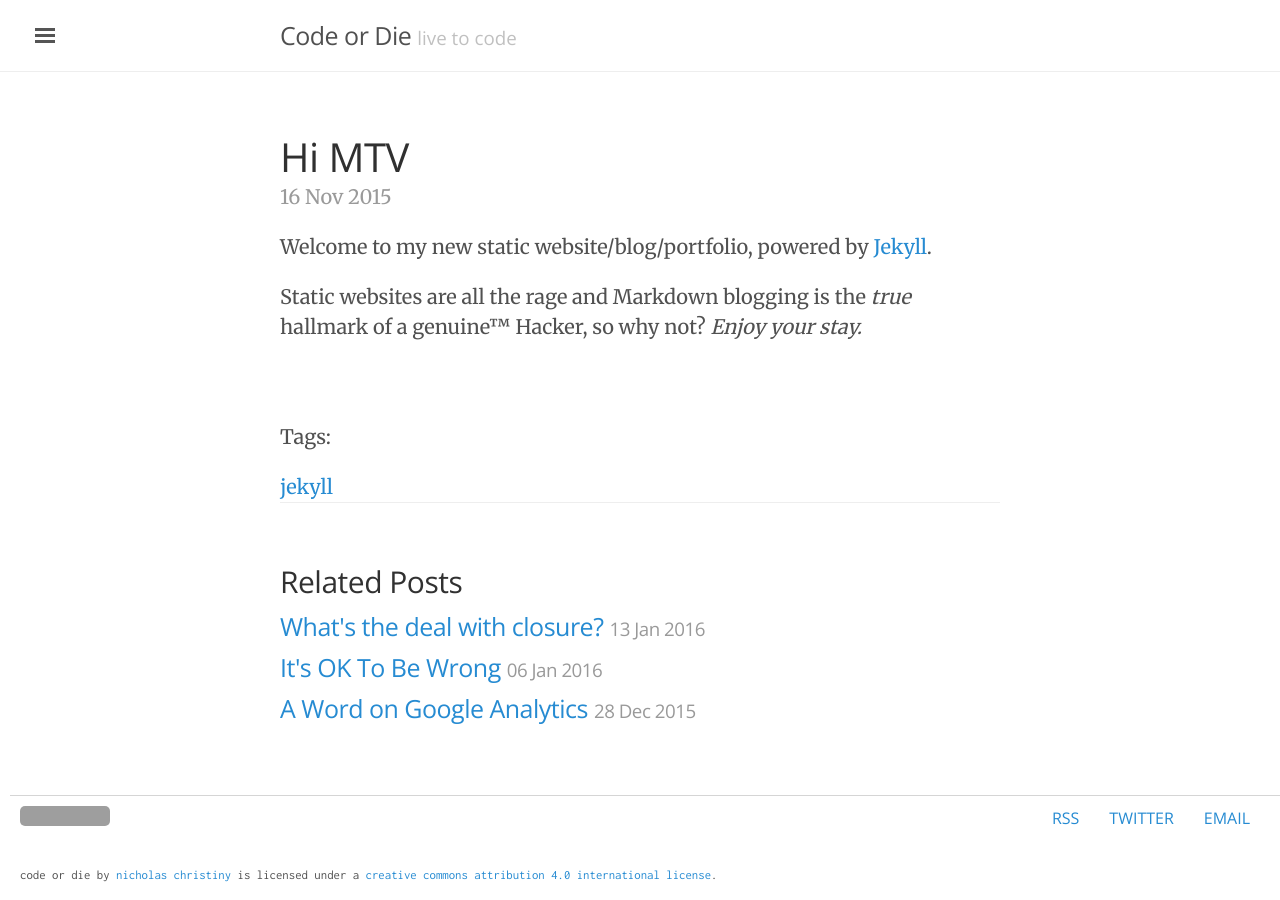
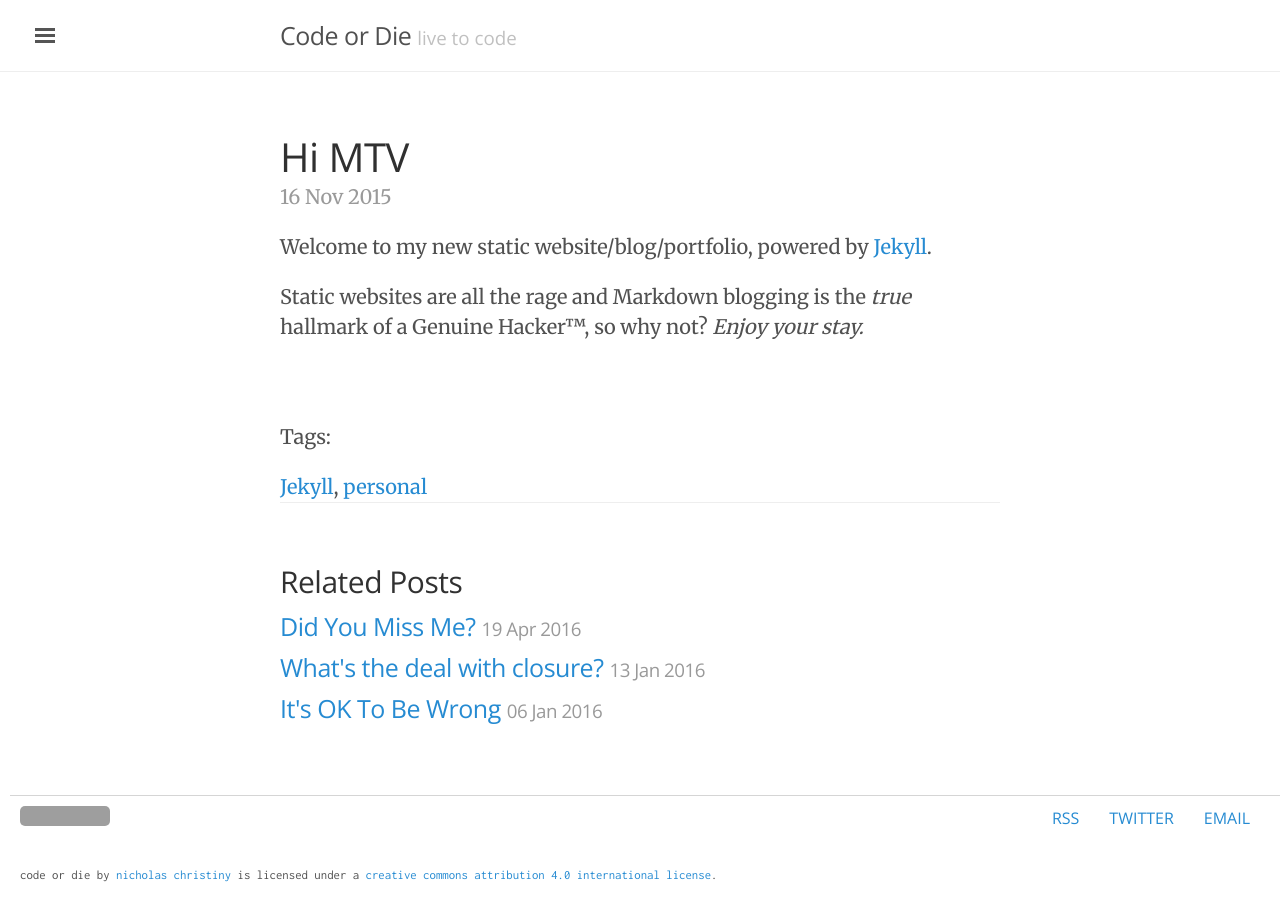
Before and after one commit to nchristiny/nchristiny.github.io, a Jekyll site: the page built from _posts/2015-11-16-welcome-to-my-site.md, in a window 1280 px wide. Built offline with Jekyll 4.4.1, drawn with Linux system fonts in a browser that asks for light colours; some of the changed lines change nothing that is shown; grey boxes are pictures that could not be loaded.

Commit message:
Add new post

```diff
--- a/_posts/2015-11-16-welcome-to-my-site.md
+++ b/_posts/2015-11-16-welcome-to-my-site.md
@@ -3,8 +3,9 @@
 title: "Hi MTV"
 date: 2015-11-16
 tags:
-- jekyll
+- Jekyll
+- personal
 ---
 Welcome to my new static website/blog/portfolio, powered by [Jekyll](http://jekyllrb.com).  <!-- more -->
 
-Static websites are all the rage and Markdown blogging is the _true_ hallmark of a genuine™ Hacker, so why not? *Enjoy your stay.*
+Static websites are all the rage and Markdown blogging is the _true_ hallmark of a Genuine Hacker™, so why not? *Enjoy your stay.*
--- /dev/null
+++ b/_posts/2016-04-19-did-you-miss-me.md
@@ -0,0 +1,49 @@
+---
+layout: post
+title: Did You Miss Me?
+date: 2016-04-19
+tags:
+- personal
+- Jekyll
+---
+Hello there, bloggy blog,
+
+It's been a while, so I thought I'd pop in and drop a quick post. <!-- more -->
+
+As I mentioned in a recent [/now](/now) post, I've been super busy with my dev apprenticeship which is now entering the last phase. It's been an amazing experience and I will be glad to share more about it in the coming weeks.
+
+Although it may look like I have been neglecting you, my beloved reliable and nimble static [Jekyll](http://jekyllrb.com) blog, astute readers (all three of you) will have noticed a few subtle improvements behind the scenes in the past few weeks:
+
+## Drafts
+To my chagrin, I found that I posted a (naive) interpretation of ES6 JavaScript Promises before it was complete. This was not very Genuine Hacker™ of me, so that day I learned the hard way about creating a `_drafts/` folder for my cobbled but not-quite-ready-for-peer-review blog posts. Adding that folder to my `.gitignore` file prevents pushing up any more half-baked ideas to the main repository.
+
+## Excerpts
+Additionally, I wished to shorten the amount of scrolling that one had to do on the main index page just to get the bottom pagination links. This meant condensing posts into blurbs or snippets, and wouldn't you just know it? Jekyll already has such a functionality in the Liquid template system, and it is called [excerpts](https://jekyllrb.com/docs/posts/#post-excerpts). Yet another great example to always [RTFDocs](https://en.wikipedia.org/wiki/RTFM), folks.
+
+## CNAME
+I migrated from my GitHub-generated .io URL to this shiny new .com one. [Namecheap](https://www.namecheap.com/) had it on sale for 88¢ for the first-year, so I went for it. I kinda like it.
+
+## Google Analytics
+Shoved this code snippet into my `_includes/` folder.
+
+## Redcarpet to kramdown
+Finally I updated Jekyll to 3.0 and saw that GitHub was leaving some ominous warning messages on the command line about the coming use of [kramdown](http://kramdown.gettalong.org/), one of a many types of Markdown parsers that have sprung up over the years. The message indicated kramdown would soon be used as a default for GitHub hosted webpages like this one.
+
+> Note: Starting May 1st, 2016, GitHub Pages will only support kramdown.
+
+At the time I was on [Redcarpet](https://github.com/vmg/redcarpet), which I had settled upon after a short survey revealed it provided what I needed: fenced code block syntax highlighting (via Pygments), strikethrough, superscript, and footnotes. Even tables were supported! The autolink extension was very nice also (wherein URLs in the Markdown document were automagically converted to anchor tags in markup.)
+
+After the requisite panicking stage, I soon found out one of the main reasons why kramdown was chosen: [it is blazingly fast](https://github.com/blog/2100-github-pages-now-faster-and-simpler-with-jekyll-3-0). GitHub even provided a [handy dandy page](https://help.github.com/articles/updating-your-markdown-processor-to-kramdown/) to help people update. Soon I was able to semi-smoothly make the transition.
+
+Here are all the steps I took in excruciating detail. First, modify the `_config.yml` file to use kramdown for Markdown instead of Redcarpet, and Rouge instead of Pygments (which is also being deprecated,) for syntax highlighting. kramdown is "GitHub Flavored Markdown" so naturally the three-backtick (`) code blocks work just fine. More on this code syntax-highlighting later.
+
+I still had footnotes, and ~~strikeouts~~, but support for <sup>super</sup> or <sub>sub</sub> -scripts [will have to wait](https://github.com/gettalong/kramdown/issues/41). The workaround method of HTML in Markdown exists via `<sup>` and `<sub>` tags, but that still won't work within code blocks. For me, this is not a tremendous issue, but I could see it being a problem for science equation publishers. Nevertheless [LaTeX](https://en.wikibooks.org/wiki/LaTeX/Mathematics) fully works in kramdown, in case I want to break out some Laws of Thermodynamics or Drake Equation posts.
+
+All the previously autolinked URLs that were in my posts went back to being just plain strings, so I had to go back and fix them. *C'est la vie*.
+
+Going back to the code syntax highlighting issue, one last thing that I wanted to implement was line numbers in my code blocks, since it would be much easier to reference specific points within the posts. I was able to accomplish syntax highlighting with Rouge which was replacing Pygments by applying the knowledge of this blog post: [Syntax Highlighting in Jekyll With Rouge](https://sacha.me/articles/jekyll-rouge/) Thank you, Sacha!
+
+However that post ends with the statement that line numbers are not yet supported, and that for code block line numbers "you'll have to wait for a little while." Luckily for us, a little while has passed, and I found a post a few months later on a different blog describing a very nice workaround for implementing line numbers in your Rouge code blocks on Jekyll. All credit is due to Minh Nguyen for this solution: [JEKYLL LINE NUMBERS](http://www.minh.io/blog/2015/06/28/jekyll-line-numbers/) Thank you, Minh!
+
+## Good to be back
+Yes, indeed. After stressing out about learning new and difficult/different stuff on work projects, it feels really good to just be able to poke around and have fun with a pet project like this blog. I hope this information helps the next person that may happen upon it. Cheers!
```
